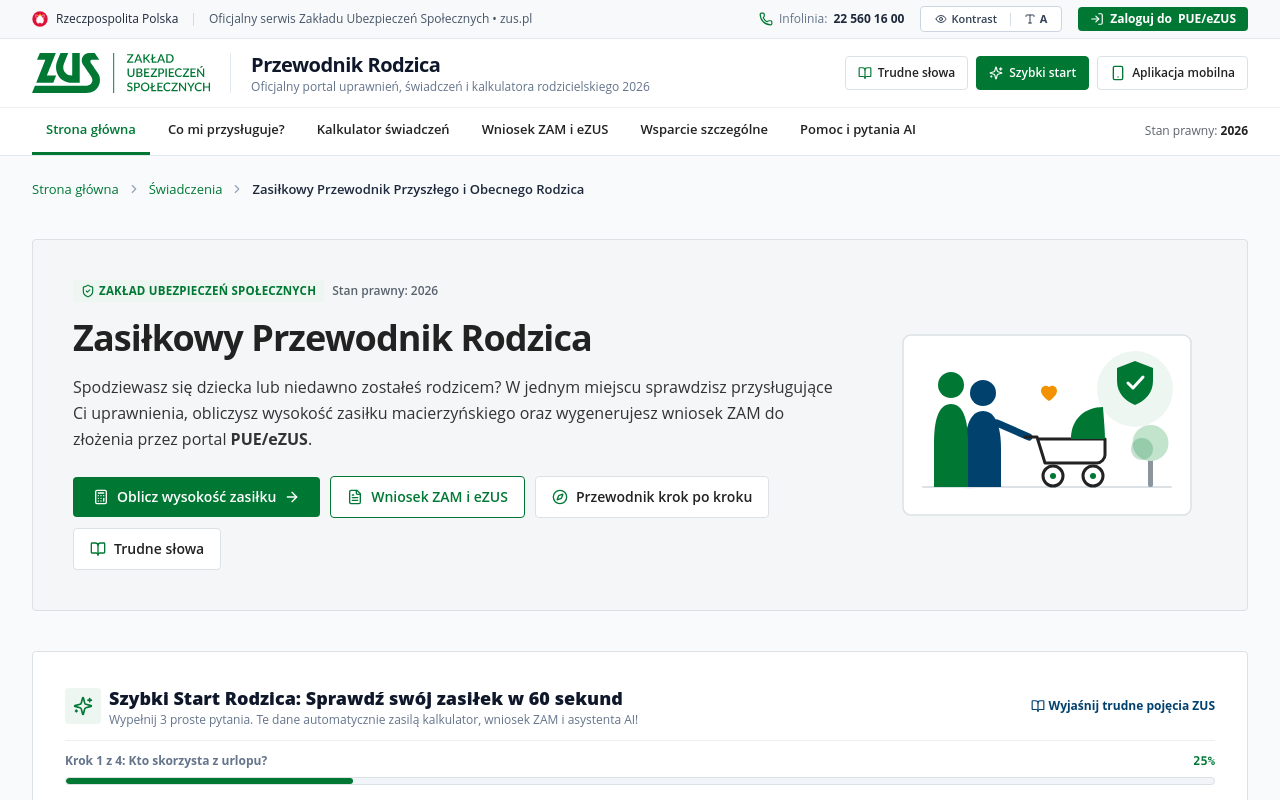
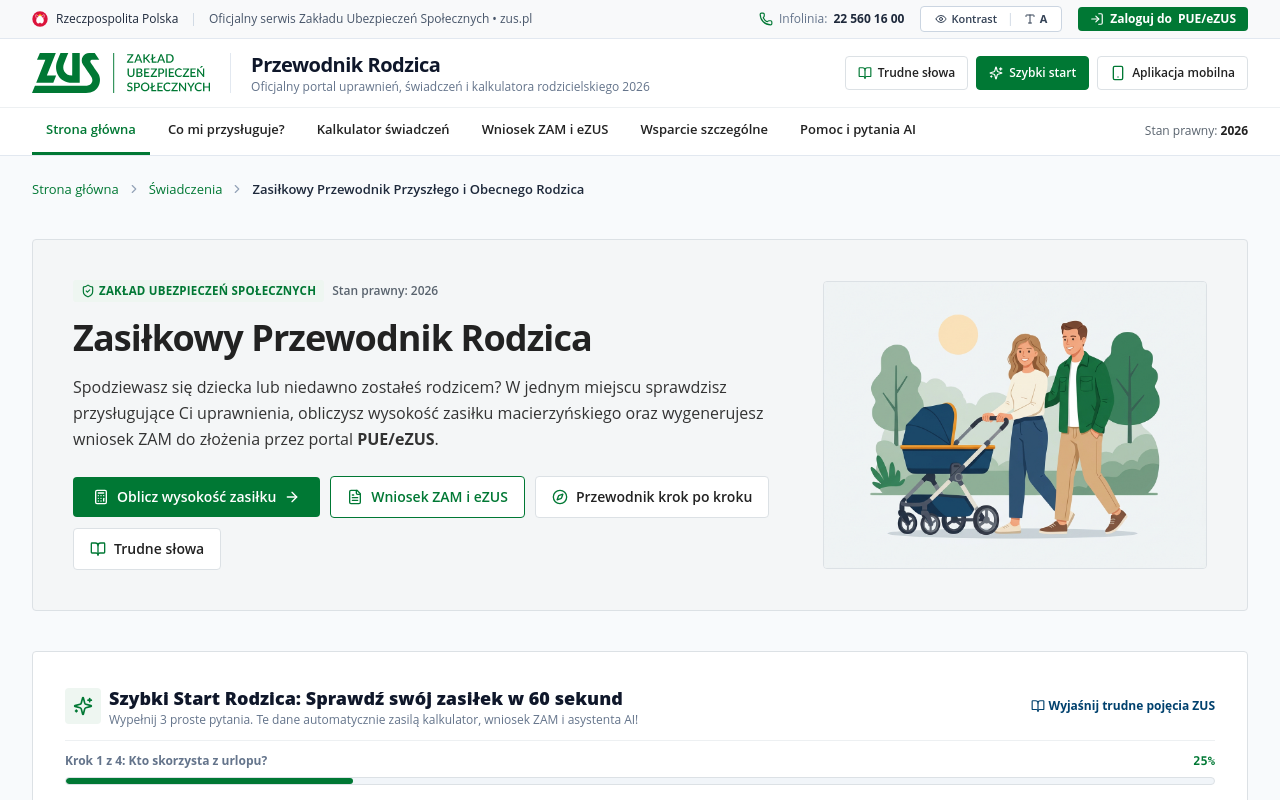
Before and after one commit to theZabkka/przewodnik-rodzica-zus, a Next.js app in the folder apps/web/: page / in a window 1280 px wide. Shown: the top 800 px of the page. Built offline with nearby package versions, Linux system fonts and the light colour scheme.

Commit message:
feat(web): replace hero SVG with warm flat editorial family illustration

```diff
--- a/apps/web/src/app/page.tsx
+++ b/apps/web/src/app/page.tsx
@@ -2,6 +2,7 @@
 
 import React from "react";
 import Link from "next/link";
+import Image from "next/image";
 import {
   Compass,
   Calculator,
@@ -24,7 +25,6 @@ import {
 } from "lucide-react";
 import { ParentWizard } from "@/components/ParentWizard";
 import { useParentProfile } from "@/context/ParentProfileContext";
-import { FamilyHeroIllustration } from "@/components/ZusIllustrations";
 
 export default function HomePage() {
   const { openGlossary } = useParentProfile();
@@ -99,8 +99,15 @@ export default function HomePage() {
           </div>
         </div>
 
-          <div className="hidden md:block shrink-0 w-72 lg:w-80">
-            <FamilyHeroIllustration className="w-full h-auto" />
+          <div className="hidden md:block shrink-0 w-72 lg:w-96">
+            <Image
+              src="/images/family-hero.jpg"
+              alt="Uśmiechnięci rodzice na spacerze z wózkiem dziecięcym w parku"
+              width={640}
+              height={480}
+              priority
+              className="w-full h-auto rounded border border-[#dce1e5] object-cover"
+            />
           </div>
         </div>
       </section>
```
Also changed, not shown: apps/web/public/images/family-hero.jpg (added).
